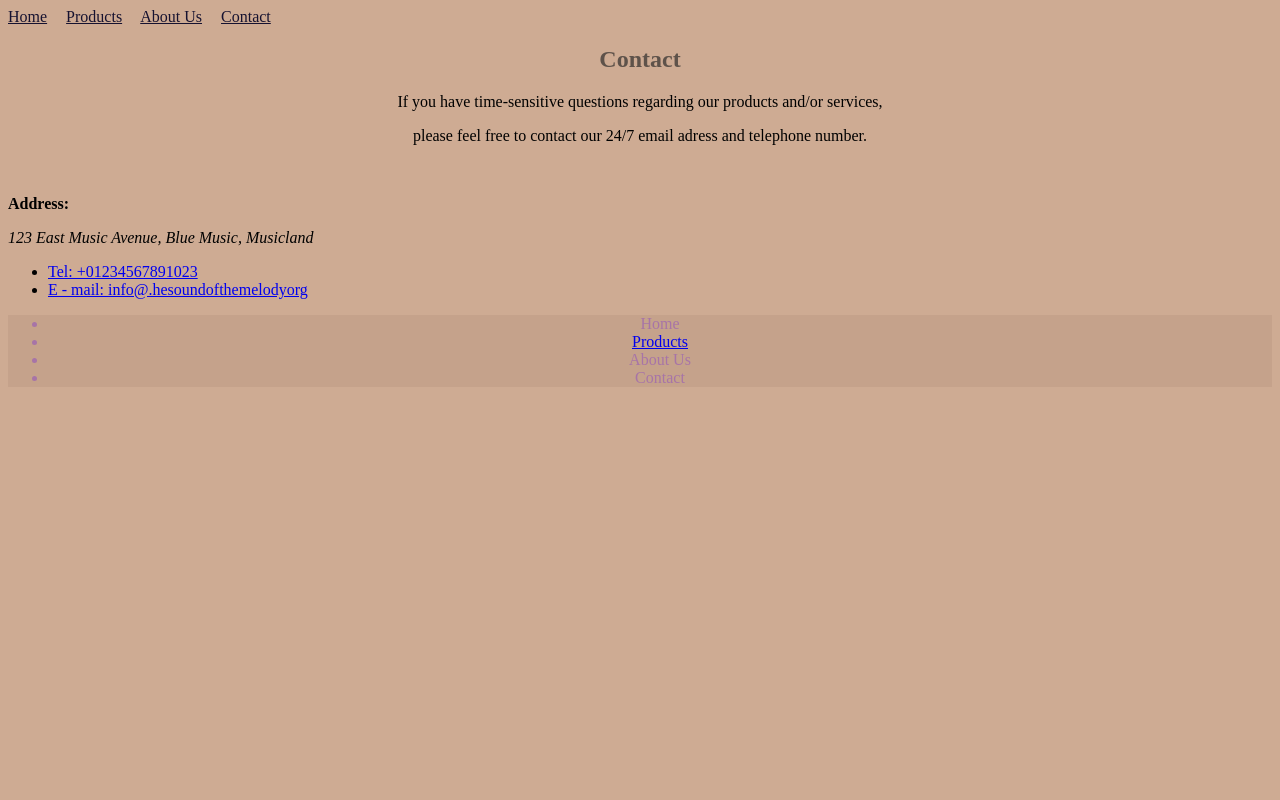
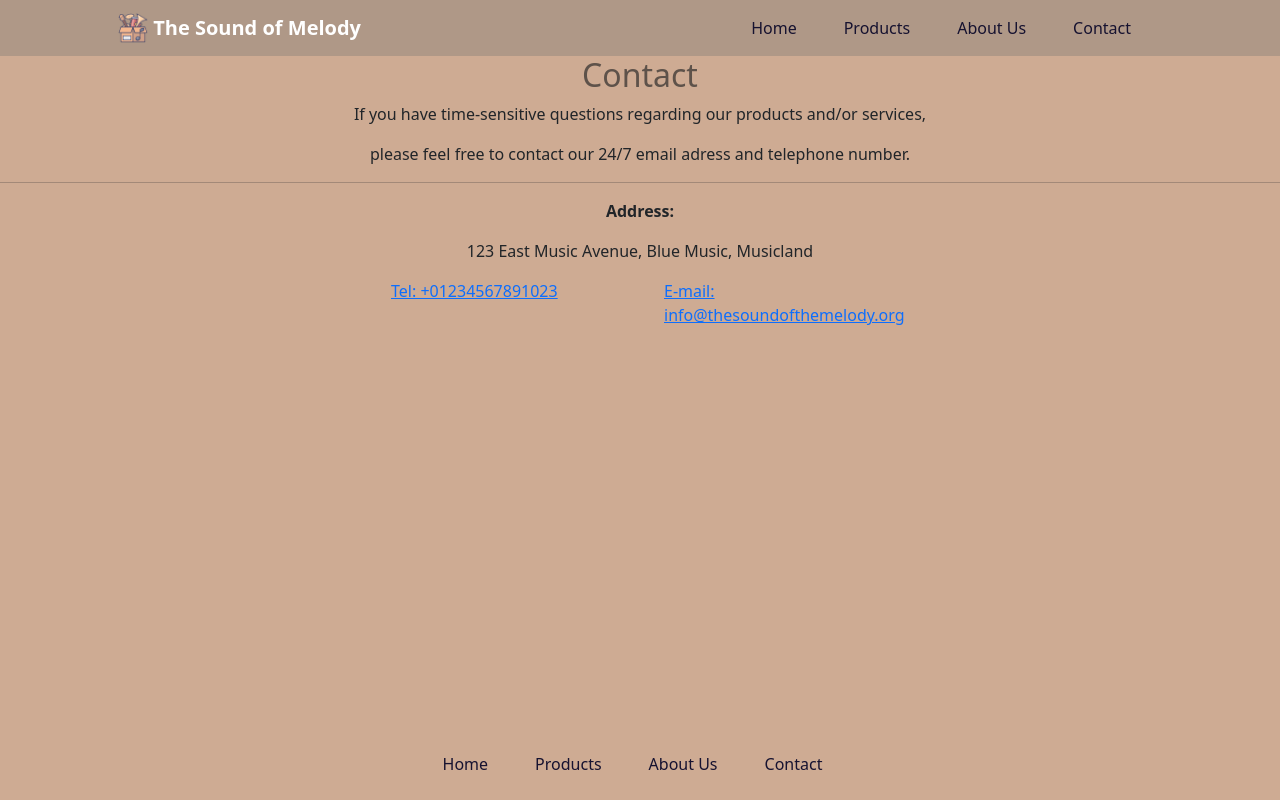
Before and after one commit to gulsumcaliskan/Front-End-Projects_1, a plain HTML site: page HTML_Project_4/contact.html in a window 1280 px wide. Drawn offline with nearby package versions, Linux system fonts and the light colour scheme.

Commit message:
Update contact.html

```diff
--- a/HTML_Project_4/contact.html
+++ b/HTML_Project_4/contact.html
@@ -4,23 +4,36 @@
     <meta charset="UTF-8">
     <meta http-equiv="X-UA-Compatible" content="IE=edge">
     <meta name="viewport" content="width=device-width, initial-scale=1.0">
+    <meta name="description" content="The Sound of Melody" />
+    <meta name="author" content="Gülsüm ÇALIŞKAN" />
+
+    <link href="https://cdn.jsdelivr.net/npm/bootstrap@5.1.3/dist/css/bootstrap.min.css" rel="stylesheet" integrity="sha384-1BmE4kWBq78iYhFldvKuhfTAU6auU8tT94WrHftjDbrCEXSU1oBoqyl2QvZ6jIW3" crossorigin="anonymous">
+
     <link rel="stylesheet" href="css/stylish.css"/>
+    <link rel="icon" type="image/x-icon" href="img/icon.png"/>
     <title>Contact | The Sound of Melody</title>
 </head>
 <body>
 
 
     <header>
-        <nav class="nav-links">
-            <a href="index.html">Home</a>
 
-            <a href="products.html">Products</a>
+        <nav class="navbar navbar-dark nav-links" style="background-color: #af9887">
+            <div class="container px-4 px-lg-5">
+                <a class="navbar-brand text-violet" href="#!" >
+                    <img src="img/icon.png" width="30" height="30" class="d-inline-block align-top">
+                    <strong>The Sound of Melody</strong></a>
+                <ul class="nav">
+                    <li class="nav-item"><a class="nav-link link-info" href="index.html">Home</a></li>
+                    <li class="nav-item"><a class="nav-link link-info" href="products.html">Products</a></li>
+                    <li class="nav-item"><a class="nav-link link-info" href="about-us.html">About Us</a></li>
+                    <li class="nav-item"><a class="nav-link link-info" href="contact.html">Contact</a></li>
+                </ul>
+            </div>
 
-            <a href="about-us.html">About Us</a>
-
-            <a href="contact.html">Contact</a>
         </nav>
     </header>
+
 
 
     <section>
@@ -29,28 +42,40 @@
             <div align="center">
                 <p>If you have time-sensitive questions regarding our products and/or services, <p>please feel free to contact our 24/7 email adress and telephone number.</p></p>
             </div>
-            <br>
+            <hr>
 
-            <p>
+            <p align="center">
                 <b>Address:</b>
             </p>
-            <address>123 East Music Avenue, Blue Music, Musicland</address>
-            <ul>
-                <li><a href="Tel:+01234567891023">Tel: +01234567891023</a></li>
-                <li><a href="mailto:info@.thesoundofthemelodyorg">E - mail: info@.hesoundofthemelodyorg</a></li>
-            </ul>
+            <address align="center">123 East Music Avenue, Blue Music, Musicland</address>
+            <div class="container px-4 px-lg-5">
+                <div class="row gx-4 gx-lg-5 row-cols-2 row-cols-md-3 row-cols-xl-4 justify-content-center">
+                    <div class="col mb-5">
+                        <ul class="nav">
+                            <li class="nav-item"><a href="Tel:+01234567891023">Tel: +01234567891023 </a></li>
+                        </ul>
+                    </div>
+                    <div class="col mb-5">
+                        <ul class="nav">
+                            <li class="nav-item"><a href="mailto:info@thesoundofthemelody.org">
+                                E-mail: info@thesoundofthemelody.org</a></li>
+                        </ul>
+                    </div>
+                </div>
+            </div>
         </article>
     </section>
 
-
-    <footer>
-        <nav>
-            <ul>
-                <li><a href="index.html"></a>Home</li>
-                <li><a href="products.html">Products</a></li>
-                <li><a href="about-us.html"></a>About Us</li>
-                <li><a href="contact.html"></a>Contact</li>
-            </ul>
+    <footer class="container mt-2">
+        <nav class="navbar navbar fixed-bottom nav-links justify-content-center">
+            <div class="mt-4 p-2 bg-violet text-white rounded" style="text-align: center;">
+                <ul class="nav">
+                    <li class="nav-item"><a class="nav-link" href="index.html">Home</a></li>
+                    <li class="nav-item"><a class="nav-link" href="products.html">Products</a></li>
+                    <li class="nav-item"><a class="nav-link" href="about-us.html">About Us</a></li>
+                    <li class="nav-item"><a class="nav-link" href="contact.html">Contact</a></li>
+                </ul>
+            </div>
         </nav>
     </footer>
 
```
